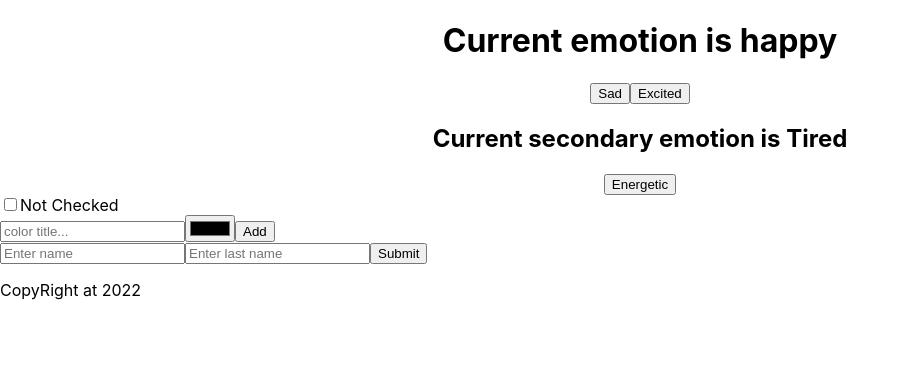
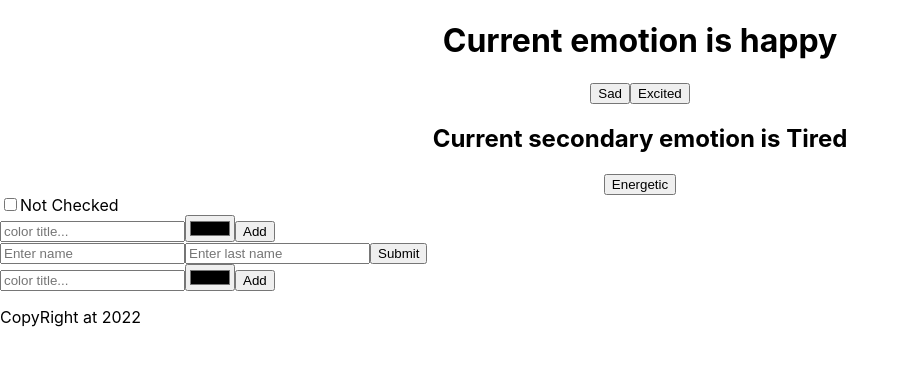
Before and after one commit to rpliszka1987/react-app, a React (Create React App) app: page / in a window 1280 px wide. Shown: the top 366 px of the page, without its empty margins (0-909 px from the left). Built offline with nearby package versions, Linux system fonts and the light colour scheme.

Commit message:
Added state to handle form

```diff
--- /dev/null
+++ b/src/FormState.js
@@ -0,0 +1,34 @@
+// import the useState hook
+import { useState } from "react";
+
+function Form() {
+    // Create variable to store the initial state of the form event
+  const [title, setTitle] = useState("");
+  const [color, setColor] = useState("#000000");
+  const submit = (e) => {
+    e.preventDefault();
+    alert(`${title}, ${color}`);
+    // Reset color and title value to default
+    setTitle("");
+    setColor("#000000");
+  };
+  return (
+    <form onSubmit={submit}>
+        {/* Assign value of title which then is stored in the state  */}
+      <input
+        value={title}
+        onChange={(event) => setTitle(event.target.value)}
+        type="text"
+        placeholder="color title..."
+      />
+      <input
+        value={color}
+        onChange={(event) => setColor(event.target.value)}
+        type="color"
+      />
+      <button>Add</button>
+    </form>
+  );
+}
+
+export default Form;
--- a/src/index.js
+++ b/src/index.js
@@ -6,6 +6,7 @@ import Footer from "./Footer";
 import Form from "./Form";
 import NameForm from "./NameForm";
 import AppTwo from "./AppTwo";
+import FormState from "./FormState";
 import reportWebVitals from "./reportWebVitals";
 
 const root = ReactDOM.createRoot(document.getElementById("root"));
@@ -15,6 +16,7 @@ root.render(
     <AppTwo />
     <Form />
     <NameForm />
+    <FormState />
     <Footer />
   </React.StrictMode>
 );
```
